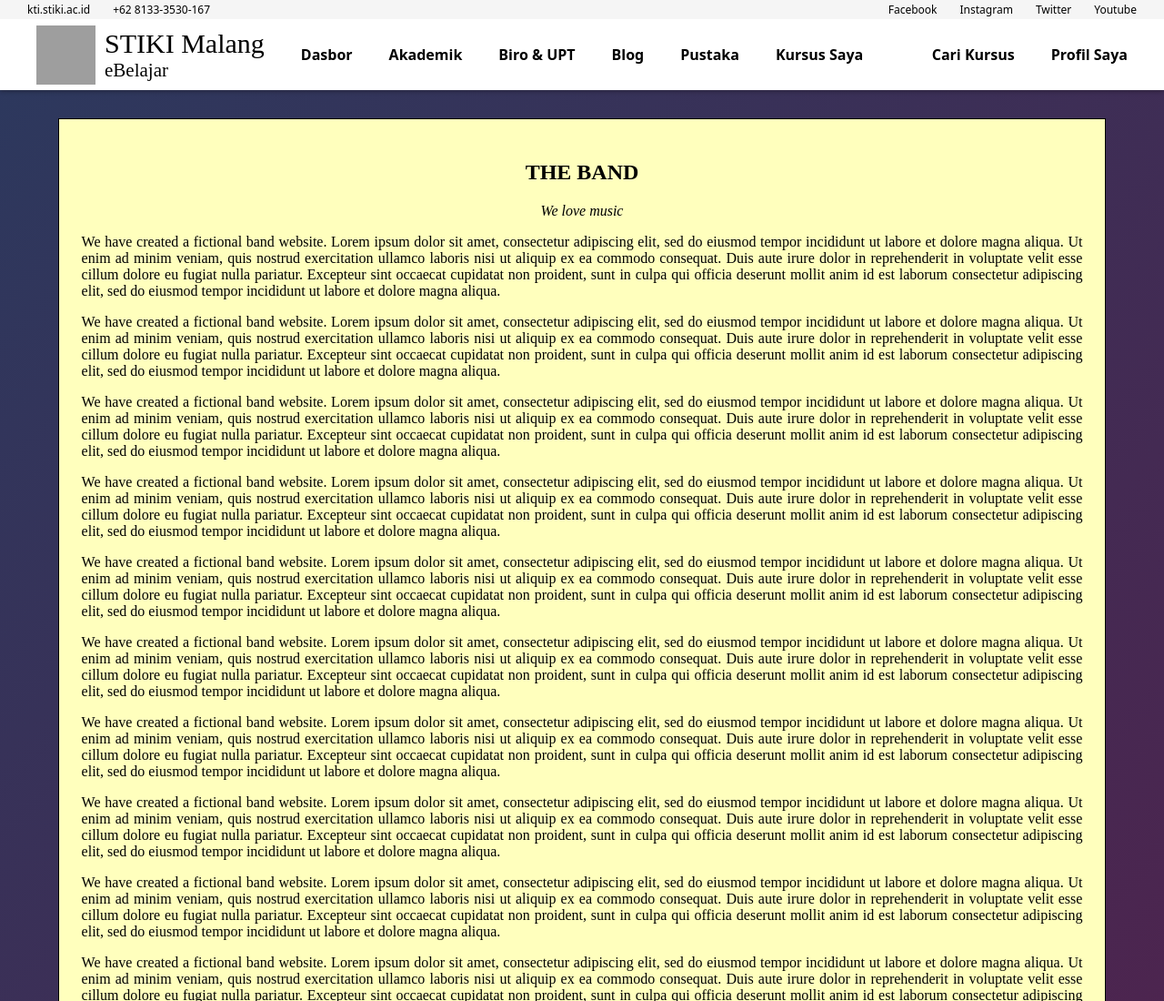
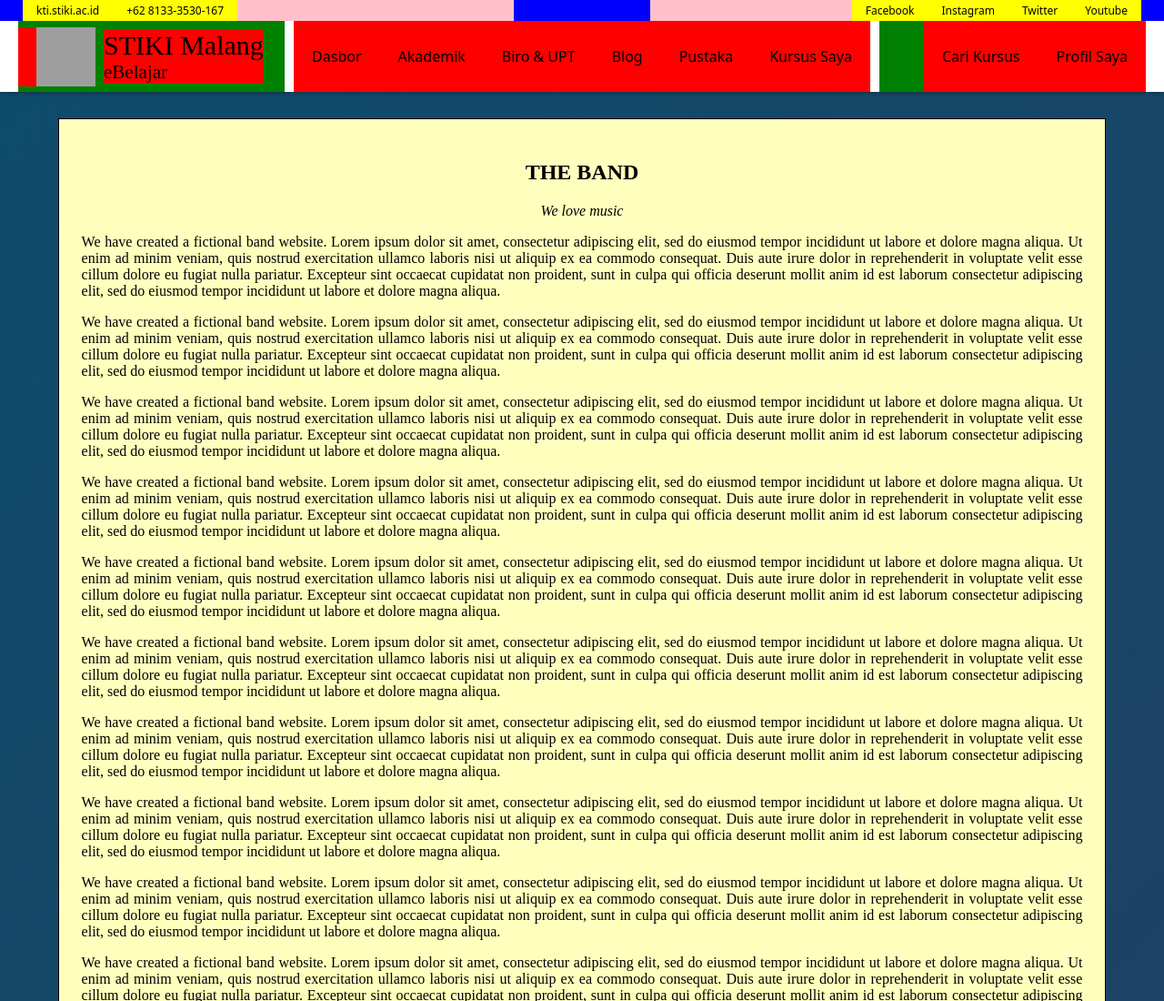
Before and after one commit to zuhdiyazmi/kemahasiswaan-stiki-redesign, a plain HTML site: page index.html in a window 1280 px wide. Shown: the top 1100 px of the page at 91% size. Drawn offline with Linux system fonts and the light colour scheme; grey boxes are pictures that could not be loaded.

Commit message:
merapikan css

```diff
--- a/index.html
+++ b/index.html
@@ -12,14 +12,14 @@
 <body>
     <header>
 
-        <div class="container2">
+        <div class="container-top">
 
-            <div class="center2">
+            <div class="top-left">
                 <a href="/">kti.stiki.ac.id</a>
                 <a href="/">+62 8133-3530-167</a>
             </div>
 
-            <div class="right2">
+            <div class="top-right">
                 <a href="/">Facebook</a>
                 <a href="/">Instagram</a>
                 <a href="/">Twitter</a>
@@ -57,7 +57,6 @@
                 <div class="das">
                     <a href="/">Kursus Saya</a>
                 </div>
-
             </div>
 
             <div class="right">
@@ -67,11 +66,9 @@
                 <div class="das">
                     <a href="/">Profil Saya</a>
                 </div>
-
             </div>
 
         </div>
-
     </header>
 
     <section class="konten">
--- a/style.css
+++ b/style.css
@@ -1,128 +1,162 @@
 body {
-    padding: 0;
     margin: 0;
-
     background: linear-gradient(-45deg, #8f2100, #880034, #005472, #005a44);
-    background-size: 400% 400%;
-    animation: gradient 2s ease infinite;
+    background-size: 900% 900%;
+    animation: gradient 1s ease infinite;
 }
 
 header {
+    /* membuat header menempel diatas */
+    top: 0%;
+    /* membuat header tidak ikut bergerak saat di scroll */
     position: fixed;
+    /* membuat lebar header menjadi 100% */
     width: 100%;
+    /* membuat paragraf header menjadi satu baris*/
+    white-space: nowrap;
+    /* bayangan header */
     box-shadow: 0 2px 4px rgba(22, 15, 15, 0.3);
-    white-space: nowrap;
-    top: 0%;
 }
 
-.container2 div {
-    flex: 1;
+/*  */
+/*  */
+/* HEADER BAGIAN ATAS */
+/*  */
+/*  */
+
+.container-top {
+    /* memberi jarak antar div */
+    gap: 150px;
 }
 
-.container2 a {
-    color: black;
-    text-decoration: none;
-    font-family: system-ui, -apple-system, BlinkMacSystemFont, 'Segoe UI', Roboto, Oxygen, Ubuntu, Cantarell, 'Open Sans', 'Helvetica Neue', sans-serif;
-    font-size: 12px;
+.container-top div {
+    /* membagi div mjd beberapa bagian secara proporsional satu sama lain */
+    flex: 1;
+
+    /* testcolor */
+    background-color: pink;
 }
 
-header .container2 {
-    padding-top: 2px;
-    padding-bottom: 2px;
-    background-color: whitesmoke;
+.container-top a {
+    /* memberi jarak font bagian atas */
+    padding-top: 3px;
+    /* memberi jarak font bagian bawah */
+    padding-bottom: 3px;
+    /* memberi jarak font bagian atas */
+    padding-left: 15px;
+    /* memberi jarak font bagian bawah */
+    padding-right: 15px;
+    /* mengubah warna font */
+    color: black;
+    /* menghapus default underline link */
+    text-decoration: none;
+    /* mengubah gaya font */
+    font-family: system-ui, -apple-system, BlinkMacSystemFont, 'Segoe UI', Roboto, Oxygen, Ubuntu, Cantarell, 'Open Sans', 'Helvetica Neue', sans-serif;
+    /* mengubah ukuran font */
+    font-size: 12px;
+
+    /* testcolor */
+    background-color: yellow;
 }
 
-.container2, .container2 .center2, .container2 .right2 {
-    margin: auto;
+.container-top, .top-left, .top-right {
+    /* mengatur beberapa div menjadi satu baris ke kanan (horizontal) */
     display: flex;
-    gap: 25px;
+    /* mengubah warna background */
+    background-color: whitesmoke;
+
+    /* testcolor */
+    background-color: blue;
 }
 
-.container2 .center2 {
+.top-left {
+    /* memindahkan ke bagian kiri */
     justify-content: left;
-    margin-left: 30px;
+    /* memberi jarak bagian kiri */
+    margin-left: 25px;
 }
 
-.container2 .right2 {
+.top-right {
+    /* memindahkan ke bagian kanan */
     justify-content: right;
-    margin-right: 30px;
+    /* memberi jarak bagian kanan */
+    margin-right: 25px;
 }
 
-.center2 a:hover, .right2 a:hover {
+.top-left a:hover, .top-right a:hover {
+    /* mengubah warna pada font saat ditunjuk */
     color: blue;
+    /* menambahkan garis bawah pada font saat ditunjuk */
     text-decoration: underline;
 }
 
 /*  */
 /*  */
+/* HEADER BAGIAN BAWAH */
+/*  */
 /*  */
 
-div .left, div .center, div .right {
-    flex: 1;
-    /* background-color: pink; */
+.container a {
+    /* mengubah warna pada font */
+    color: black;
+    /* menghapus default underline pada teks link */
+    text-decoration: none;
+    /* mengubah gaya font */
+    font-family: system-ui, -apple-system, BlinkMacSystemFont, 'Segoe UI', Roboto, Oxygen, Ubuntu, Cantarell, 'Open Sans', 'Helvetica Neue', sans-serif;
+    /* mengubah ukuran font */
+    font-size: 16px;
+    /* mengubah ketebalan font */
+    font-weight: 500;
+
+    /* testcolor */
+    background-color: red;
 }
 
-.container a {
-    color: black;
-    text-decoration: none;
-    font-family: system-ui, -apple-system, BlinkMacSystemFont, 'Segoe UI', Roboto, Oxygen, Ubuntu, Cantarell, 'Open Sans', 'Helvetica Neue', sans-serif;
-    font-size: 16px;
-    font-weight: 600;
-}
-
-header .container {
-    /* padding-top: 7px;
-    padding-bottom: 7px; */
+.container {
+    /* mengubah warna background */
     background-color: white;
 }
 
 .container {
+    /* mengatur beberapa div menjadi satu baris ke kanan (horizontal) */
     display: flex;
+    /* memberi jarak antar div */
     gap: 10px;
+
 }
 
-.right {
-    /* margin: auto; */
+.left, .center, .right {
+    /* membagi div mjd beberapa bagian secara proporsional satu sama lain */
+    flex: 1;
+    /* mengatur menjadi satu baris ke kanan (horizontal) */
     display: flex;
+    /* testcolor */
+    background-color: green;
 }
 
-.center {
-    /* margin: auto; */
-    display: flex;
-    /* display: grid; */
-    /* grid-template-columns: repeat(6, 1fr); */
-    /* gap: 25px; */
-    /* text-align: center; */
-    /* padding: 2rem 1rem; */
-}
-
-.container .left, .container .left p {
+.left p {
     justify-content: left;
     margin: 0;
 }
 
-.container .center {
+.left {
+    margin-left: 20px;
+    gap: 9px;
+    align-items: center;
+}
+
+.center {
     justify-content: center;
 }
 
-.container .right {
+.right {
     margin-right: 20px;
     justify-content: right;
 }
 
-.container .left {
-    margin-left: 20px;
-}
-
-.left {
-    display: flex;
-    gap: 10px;
-    align-items: center;
-}
-
 .left a {
+    font-family: 'Times New Roman', Times, serif;
     font-size: 30px;
-    font-family: 'Times New Roman', Times, serif;
     font-weight: 100;
 }
 
@@ -221,10 +255,6 @@ div.das {
     box-shadow: 0 2px 4px rgba(22, 15, 15, 0.3);
 }
 
-.container {
-    /* height: 75px; */
-}
-
 .das a {
     /* background-color: yellow; */
     padding-top: 28px;
```
